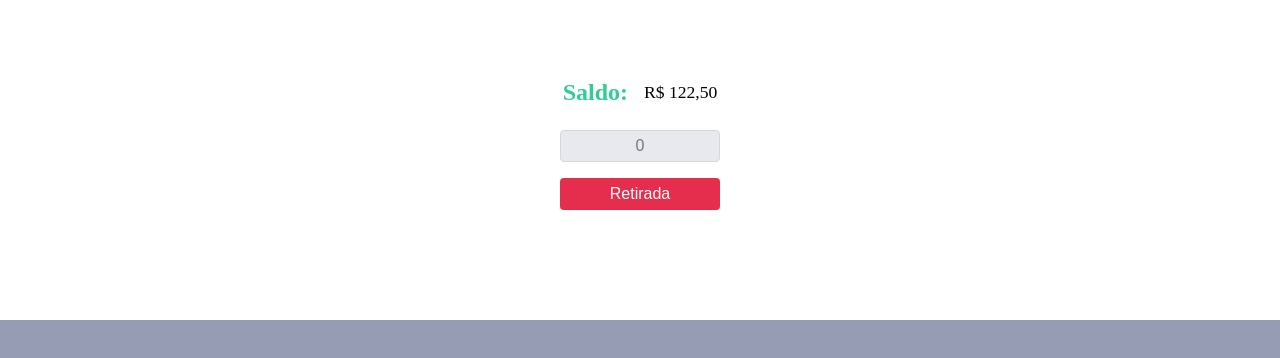
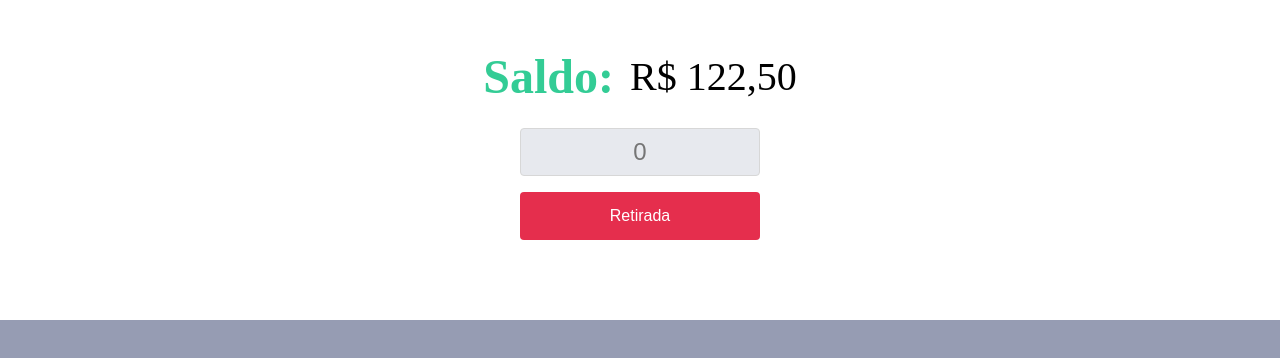
Before and after one commit to diegopires1992/caixaeletronico, a plain HTML site: page index.html in a window 1280 px wide. Drawn offline with Linux system fonts and the light colour scheme.

Commit message:
Alterado a fonte

```diff
--- a/style.css
+++ b/style.css
@@ -33,7 +33,7 @@
 }
 
 #containerNotas>img {
-    width: 10rem;
+    width: 16rem;
     padding: 0.5rem;
 }
 
@@ -56,19 +56,18 @@
 
 #saldoValue {
     padding: 0.5rem;
-    font-size: 1.1em;
+    font-size: 2.5em;
 }
 
 input {
-    width: 10rem;
+    width: 15rem;
+    height: 3rem;
     padding: 0 1.5rem;
     margin-top: 1rem;
-    height: 2rem;
     border-radius: 0.25rem;
     border: 1px solid #d7d7d7;
     background: #e7e9ee;
-    font-weight: 400;
-    font-size: 1rem;
+    font-size: 1.5rem;
     text-align: center;
 }
 
@@ -89,8 +88,8 @@ input:focus {
 
 button {
     padding: 0 1.5rem;
-    width: 10rem;
-    height: 2rem;
+    width: 15rem;
+    height: 3rem;
     background: #E52E4D;
     color: #FFF;
     border-radius: 0.25rem;
@@ -109,7 +108,7 @@ button {
 }
 
 h2 {
-    font-size: 1.5em;
+    font-size: 3em;
     padding: 0.5rem;
     color: #33CC95;
 }
```
